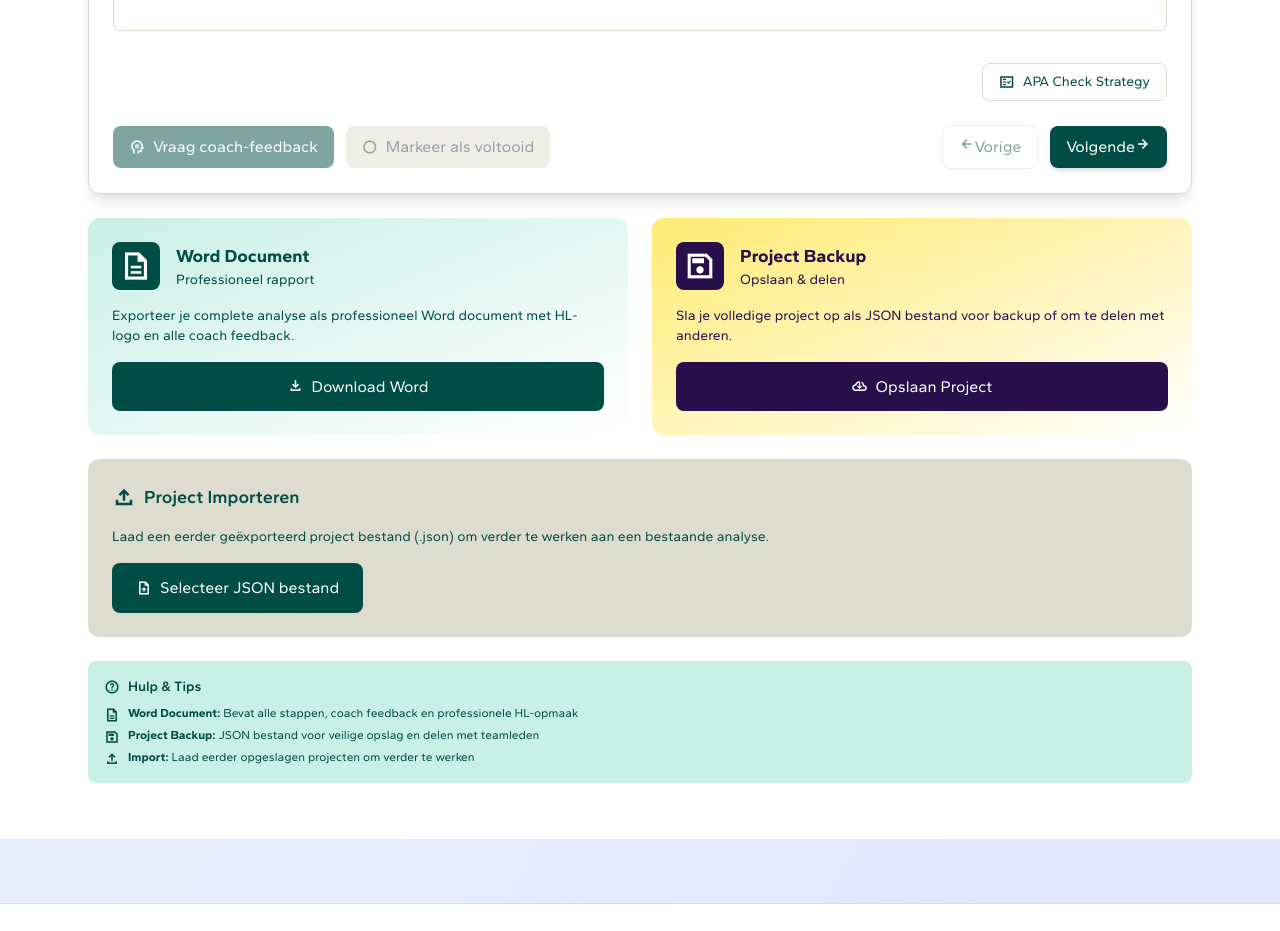
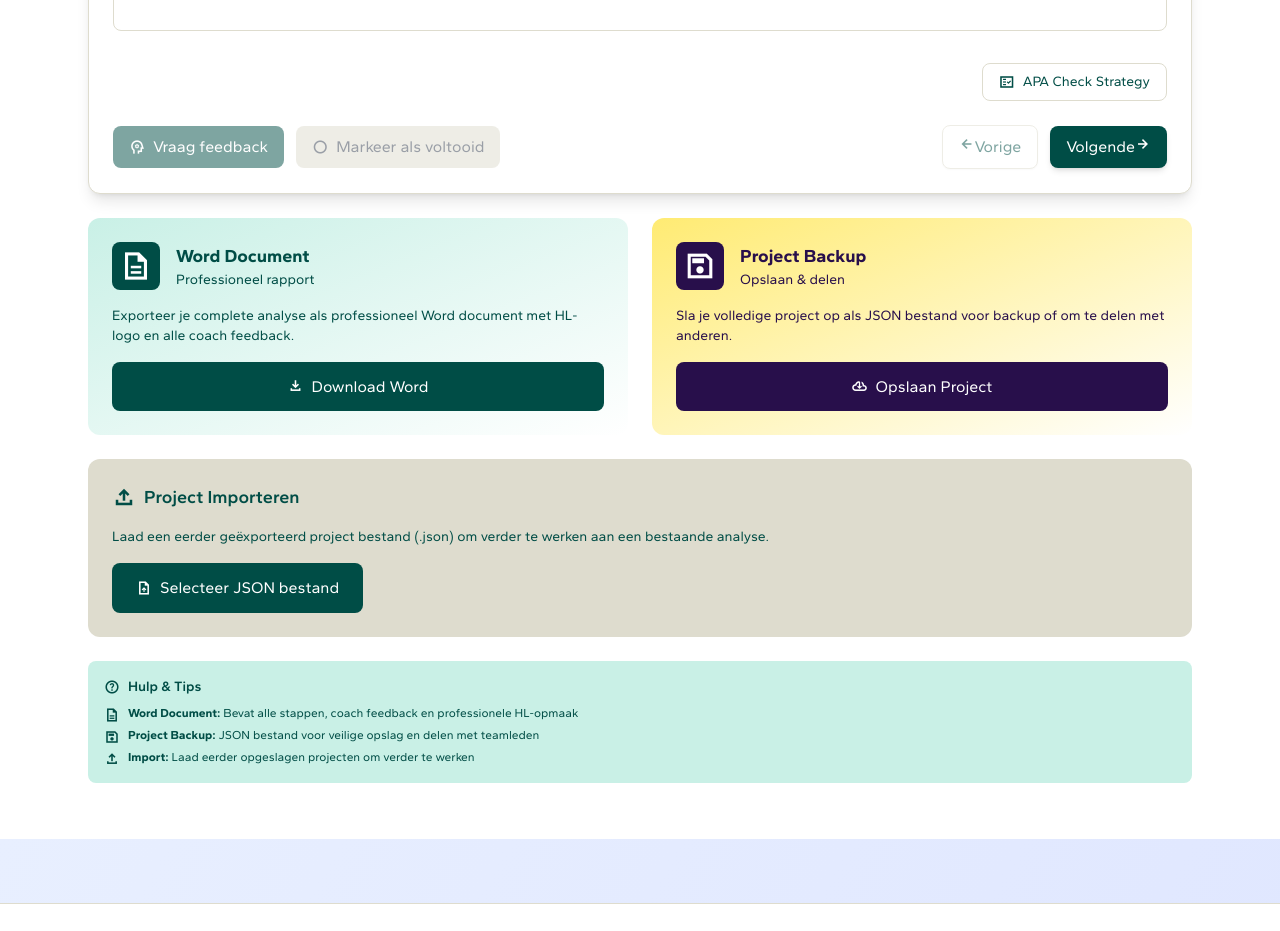
Before and after one commit to SuzannedeGroot1981/Interne-Analyse-Coach, a Next.js app: page / in a window 1280 px wide. Shown: the part 1420-2351 px from the top of the page. Built offline with nearby package versions, Linux system fonts and the light colour scheme.

Commit message:
Update feedback button text

```diff
--- a/components/StepWizard.tsx
+++ b/components/StepWizard.tsx
@@ -793,7 +793,7 @@ Je kunt ook zonder AI feedback een volledige analyse maken. De tool slaat je wer
                 ) : (
                   <>
                     <span className="material-symbols-sharp hl-icon-white hl-icon-sm">psychology</span>
-                    <span>Vraag coach-feedback</span>
+                    <span>Vraag feedback</span>
                   </>
                 )}
               </button>
```
